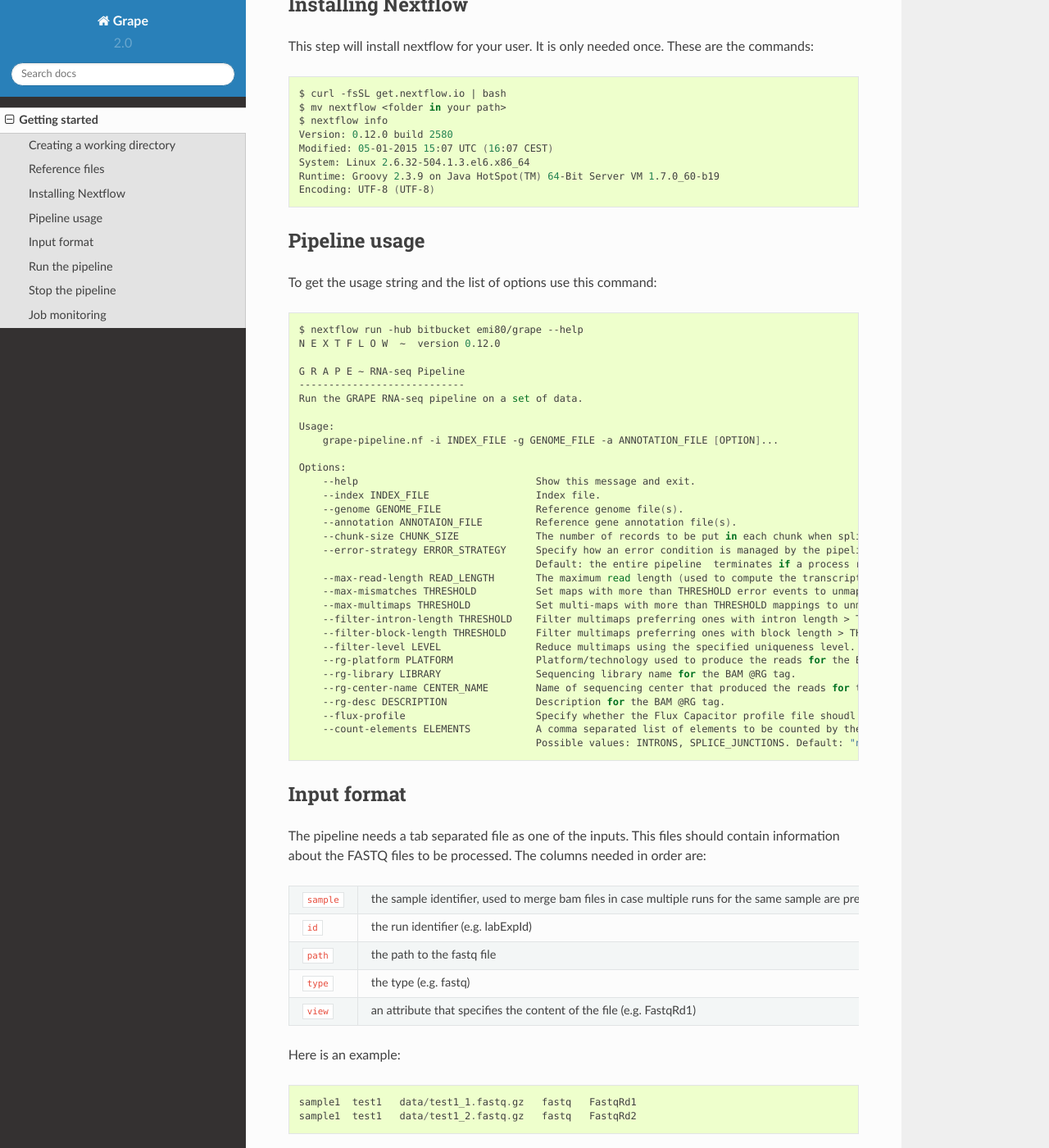
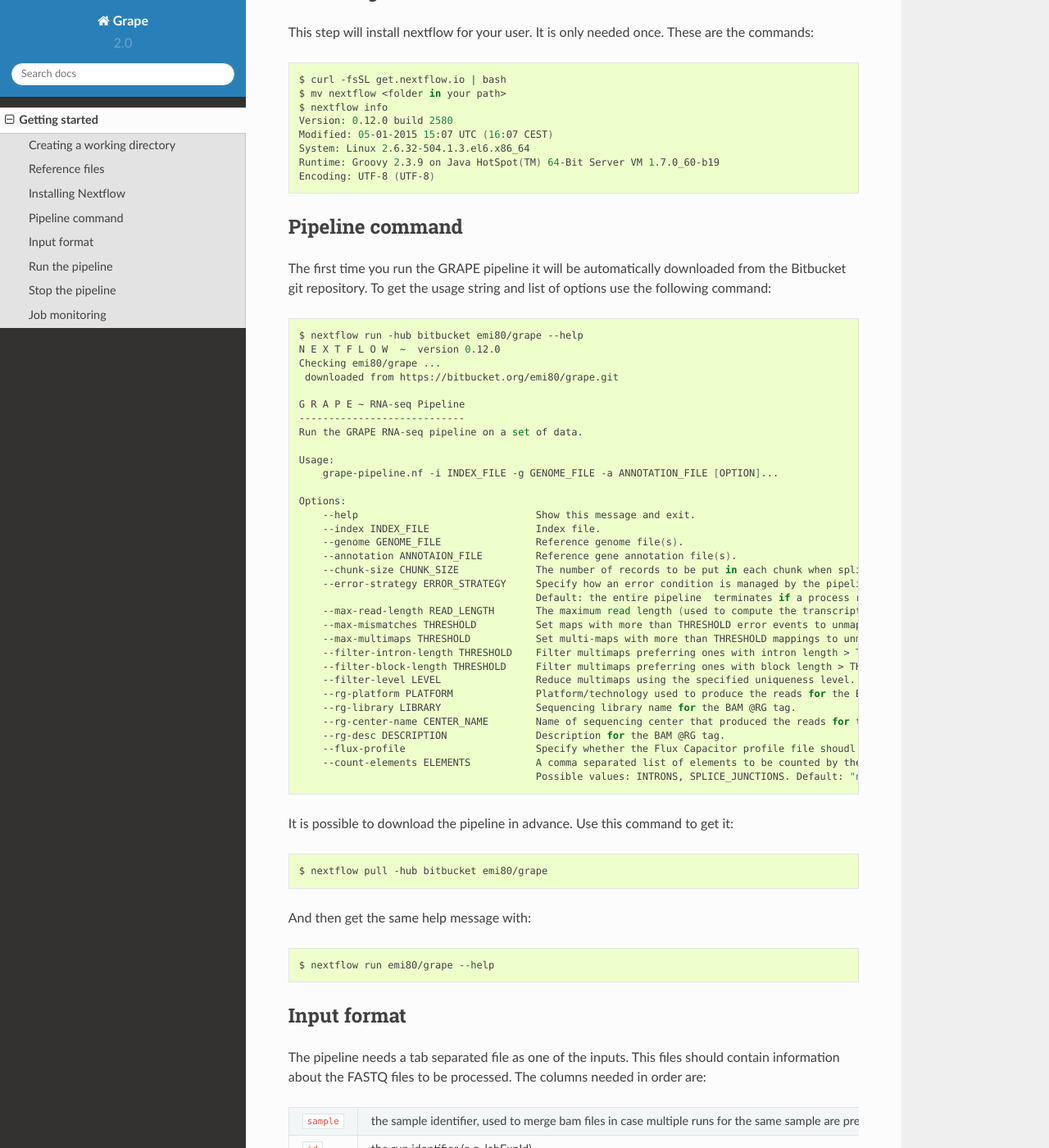
Before and after one commit to guigolab/grape-nf, a Sphinx documentation site: the page built from docs/quickstart.rst, in a window 1280 px wide and 1400 px high, scrolled down 712 px. Shown: the whole window at 82% size. Built offline with Sphinx 7.4.7 and the Read the Docs theme 2.0.0, drawn with Linux system fonts in a browser that asks for light colours; some of the changed text lies outside the part shown.

Commit message:
Update pipeline command section in docs

```diff
--- a/docs/quickstart.rst
+++ b/docs/quickstart.rst
@@ -43,14 +42,16 @@ This step will install nextflow for your user. It is only needed once. These are
     Encoding: UTF-8 (UTF-8)
 
 
-Pipeline usage
---------------
-To get the usage string and the list of options use this command:
+Pipeline command
+----------------
+The first time you run the GRAPE pipeline it will be automatically downloaded from the Bitbucket git repository. To get the usage string and list of options use the following command:
 
 .. code-block:: bash
 
     $ nextflow run -hub bitbucket emi80/grape --help
     N E X T F L O W  ~  version 0.12.0
+    Checking emi80/grape ...
+     downloaded from https://bitbucket.org/emi80/grape.git
 
     G R A P E ~ RNA-seq Pipeline
     ----------------------------
@@ -80,6 +81,18 @@ To get the usage string and the list of options use this command:
         --flux-profile                      Specify whether the Flux Capacitor profile file shoudl be written. Default: "false".
         --count-elements ELEMENTS           A comma separated list of elements to be counted by the Flux Capacitor.
                                             Possible values: INTRONS, SPLICE_JUNCTIONS. Default: "none".
+
+It is possible to download the pipeline in advance. Use this command to get it:
+
+.. code-block:: bash
+
+    $ nextflow pull -hub bitbucket emi80/grape
+
+And then get the same help message with:
+
+.. code-block:: bash
+
+    $ nextflow run emi80/grape --help
 
 
 Input format
```
Also changed, not shown: other parts of docs/quickstart.rst (+1 -2 lines).
